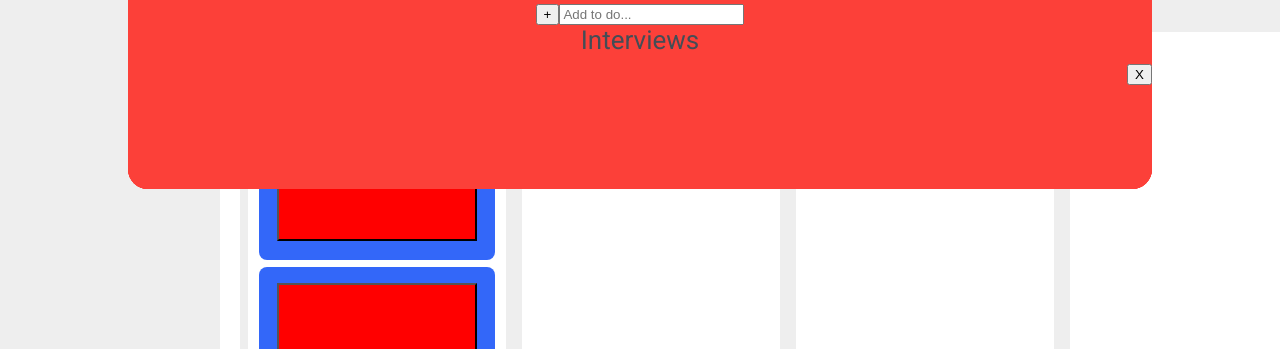
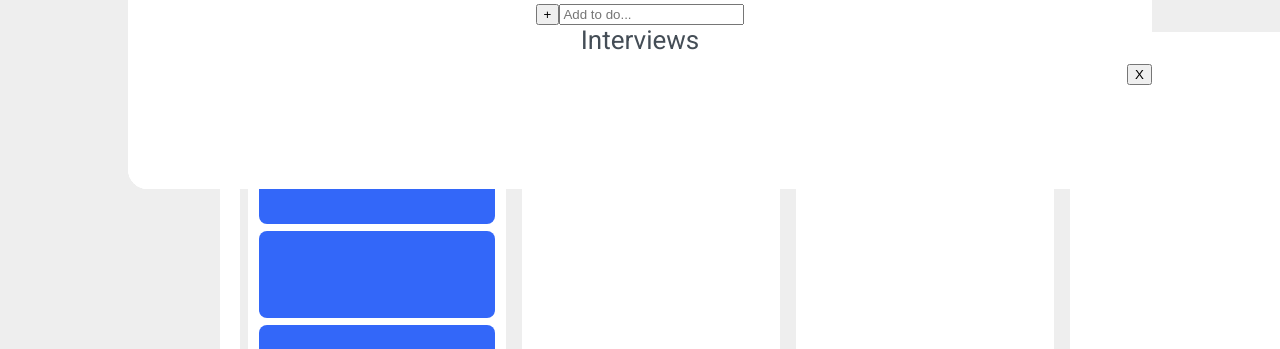
Before and after one commit to Open-Source-Harbor/beacon, a React (Create React App) app: page /main in a window 1280 px wide. Both pictures are taken after a click on the button 377 px from the left and 545 px from the top of the page. Shown: the part 451-800 px from the top of the page. Built offline with nearby package versions, Linux system fonts and the light colour scheme; no server answers; a web font is replaced by a local one.

Commit message:
Working modal, incorporated MM GP changes

```diff
--- a/src/App.scss
+++ b/src/App.scss
@@ -135,9 +135,12 @@ $borderradius2: 12px;
 }
 
 #clickable {
-  width: 200px;
-  height: 70px;
+  width: 100px;
+  height: 50px;
   color: $white;
+  border: none;
+  outline: none;
+  background-color: transparent;
   font-size: 18px;
   font-weight: 400;
 }
@@ -148,7 +151,7 @@ $borderradius2: 12px;
   left: 10%;
   width: 80vw;
   height: 75vh;
-  background-color: $gred;
+  background-color: $white;
   border-radius: 20px;
 }
 
@@ -200,7 +203,7 @@ $borderradius2: 12px;
         flex-direction: column;
 
         .jobContainer {
-          color: $gred;
+          color: $white;
           border-radius: $borderradius2;
 
           button {
@@ -227,7 +230,7 @@ $borderradius2: 12px;
         border: none;
         padding: 0;
         margin: 0;
-        background-color: inherit;
+        background-color: $grey;
         font-size: calc(10px + 2vmin);
       }
       .board {
@@ -239,14 +242,14 @@ $borderradius2: 12px;
           font-size: 26px;
         }
         .jobColumn {
-          background-color: aqua;
+          background-color: $lightergrey;
           align-items: center;
           justify-content: center;
           margin: 10px;
           min-width: 18vw;
           min-height: 60vh;
           .jobColumnElem {
-            background-color: $gred;
+            background-color: transparent;
           }
         }
       }
--- a/src/components/JobBoard.jsx
+++ b/src/components/JobBoard.jsx
@@ -212,7 +212,7 @@ function JobBoard(props) {
                           ref={provided.innerRef}
                           style={{
                             background: snapshot.isDraggingOver
-                              ? "#92E2FD"
+                              ? "#kkkkkk"
                               : "white",
                             padding: 4,
                             width: 250,
@@ -249,7 +249,7 @@ function JobBoard(props) {
                                         margin: "7px",
                                         minHeight: "50px",
                                         backgroundColor: snapshot.isDragging
-                                          ? "#132853"
+                                          ? "#888888"
                                           : "#3367F9",
                                         color: "white",
                                         ...provided.draggableProps.style,
@@ -259,12 +259,10 @@ function JobBoard(props) {
                                       <span>
                                         <button
                                           id="clickable"
-                                          style={{ backgroundColor: "red" }}
                                           onClick={(e) => {
                                             // window.alert(e.target.id)
-                                            setOpen(true)
-                                            }
-                                          }
+                                            setOpen(true);
+                                          }}
                                         >
                                           {item.title}
                                         </button>
@@ -272,14 +270,12 @@ function JobBoard(props) {
                                     </div>
                                   );
                                 }}
-
                               </Draggable>
                             );
                           })}
-                          {open ? (<Modal
-                            open={open}
-                            setOpen={setOpen}
-                          ></Modal> ): null}
+                          {open ? (
+                            <Modal open={open} setOpen={setOpen}></Modal>
+                          ) : null}
                           {provided.placeholder}
                         </div>
                       );
```
